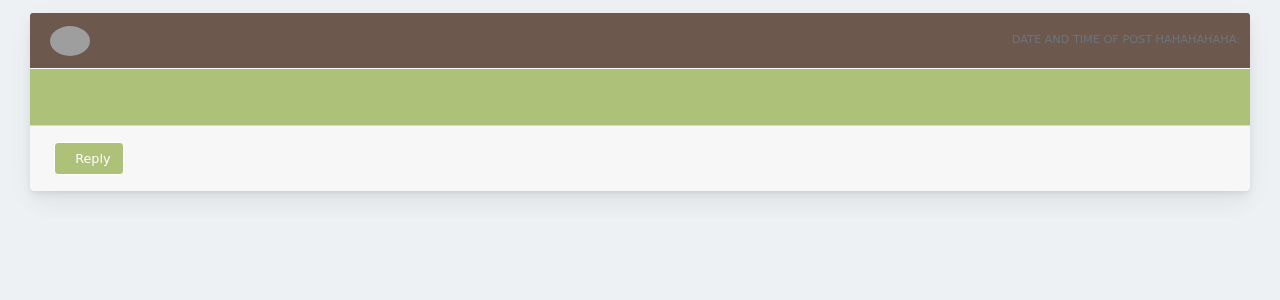
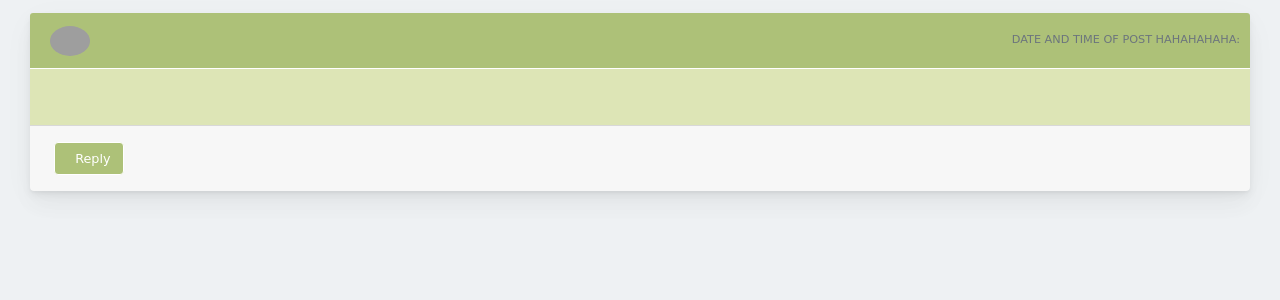
Before and after one commit to ao994/plant-pals, a Django app: page /discussion/1/ in a window 1280 px wide. Shown: the part 56-356 px from the top of the page. Run offline with Django 3.2, Linux system fonts and the light colour scheme; some libraries are stand-ins or nearby versions; some web fonts are replaced; grey boxes are pictures that could not be loaded.

Commit message:
Update discussion.css
Added more css for the colors

```diff
--- a/plant-pals/static/profile_of_user/discussion.css
+++ b/plant-pals/static/profile_of_user/discussion.css
@@ -1,9 +1,14 @@
 .card-header{
-    background-color: #6C584C;
+    background-color: #ADC178;
     border-color: white;
 }
 
 .card-body{
+    background-color: #DDE5B6;
+    border-color: white;
+}
+
+.media{
     background-color: #ADC178;
     border-color: white;
 }
```
